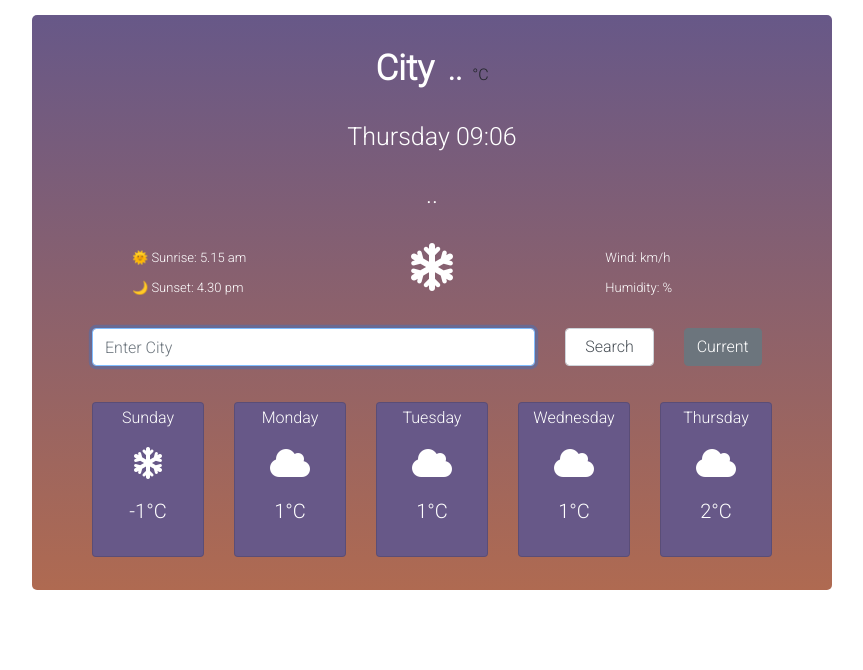
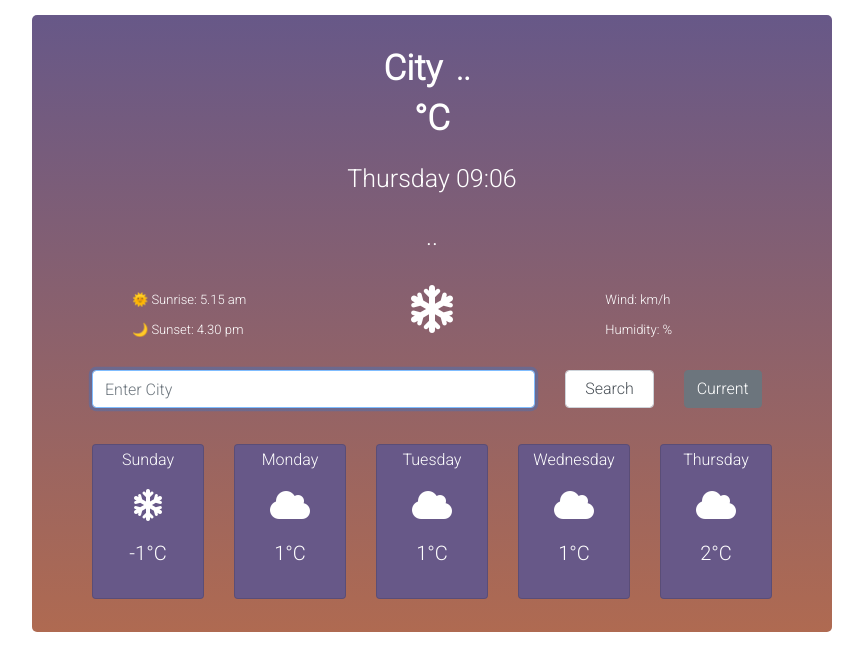
Before and after one commit to C14Po/Weather-app-project, a plain HTML site: page index.html in a window 1280 px wide. Shown: the whole page, without its empty margins (208-1071 px from the left). Drawn offline with nearby package versions, Linux system fonts and the light colour scheme; no server answers.

Commit message:
changed °C

```diff
--- a/index.html
+++ b/index.html
@@ -21,7 +21,7 @@
     <div class="container">
         <div class="cityTemperature">
         <h1 id="city">City</h1>
-        <h1 id="temperature">..</h1>°C
+        <h1 id="temperature">..</h1><h1>°C</h1>
     </div>
         <h2 id="date">...</h2>
         <p id="weather">..</p>
```
